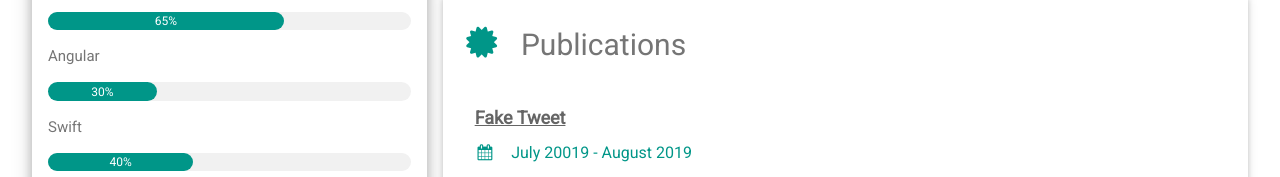
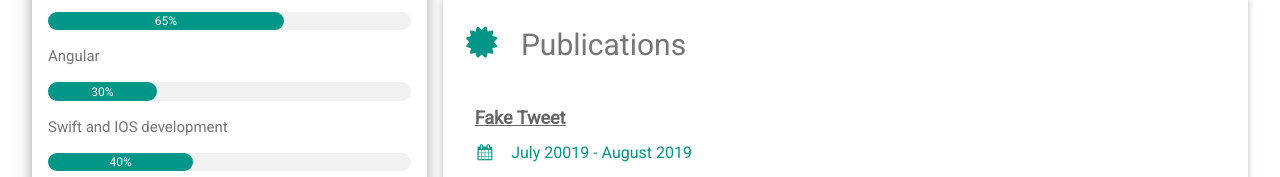
Before and after one commit to sreckokuz/online_CV, a plain HTML site: page index.html in a window 1280 px wide. Shown: the part 868-1045 px from the top of the page. Drawn offline with nearby package versions, Linux system fonts and the light colour scheme.

Commit message:
Update index.html

```diff
--- a/index.html
+++ b/index.html
@@ -63,7 +63,7 @@ html,body,h1,h2,h3,h4,h5,h6 {font-family: "Roboto", sans-serif}
             <div class="w3-container w3-center w3-round-xlarge w3-teal" style="width:30%">30%</div>
           </div>
 
-          <p>Swift</p>
+          <p>Swift and IOS development</p>
           <div class="w3-light-grey w3-round-xlarge w3-small">
             <div class="w3-container w3-center w3-round-xlarge w3-teal" style="width:40%">40%</div>
           </div>
```
